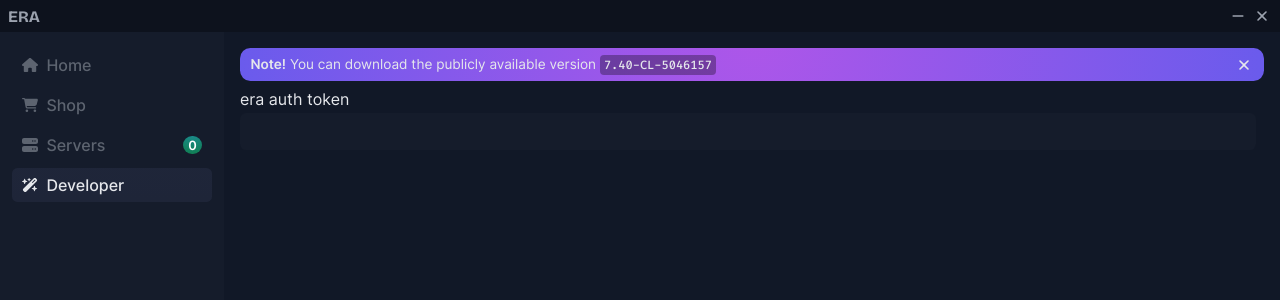
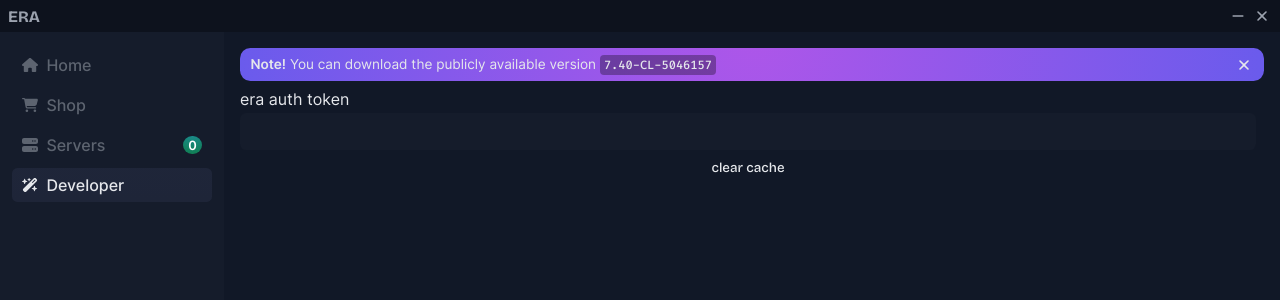
Before and after one commit to CharlesFrFr/era, a React (Vite) app: page /app/developer in a window 1280 px wide. Shown: the top 300 px of the page. Built offline with nearby package versions, Linux system fonts and the light colour scheme; no server answers.

Commit message:
Fix servers not updating

```diff
--- a/src/app/drawer.tsx
+++ b/src/app/drawer.tsx
@@ -11,7 +11,7 @@
   const { data: servers } = useSuspenseQuery({
     queryKey: ["server"],
     queryFn: queryServers,
-    refetchInterval: 1000,
+    // refetchInterval: 1000,
   });
   const filtered = Object.values(servers).filter(
     (server) => server.status === "online" && !server.private
--- a/src/main.css
+++ b/src/main.css
@@ -100,6 +100,7 @@
   cursor: pointer;
   border: none;
   border-radius: 0.4rem;
+  color: var(--t1);
   background-color: transparent;
   transition: background-color 50ms, scale 50ms;
 }
--- a/src/pages/developer.tsx
+++ b/src/pages/developer.tsx
@@ -1,7 +1,13 @@
+import { useQueryClient } from "@tanstack/react-query";
 import { useToken } from "src/state/me";
 
 const Developer = () => {
   const { token, setToken } = useToken();
+
+  const queryClient = useQueryClient();
+  const clearCache = () => {
+    queryClient.clear();
+  };
 
   return (
     <>
@@ -18,6 +24,10 @@
           value={token}
           onChange={(e) => setToken(e.target.value)}
         />
+
+        <button className="button" onClick={clearCache}>
+          clear cache
+        </button>
       </div>
     </>
   );
--- a/src/state/socket.ts
+++ b/src/state/socket.ts
@@ -182,13 +182,13 @@
     });
 
     get().bind("server", "server:add", (event) =>
-      queryClient.setQueryData<Server[]>(["servers"], (servers) => [
+      queryClient.setQueryData<Server[]>(["server"], (servers) => [
         ...(servers || []),
         event.payload as Server,
       ])
     );
     get().bind("server", "server:update", (event) =>
-      queryClient.setQueryData<Server[]>(["servers"], (servers) => {
+      queryClient.setQueryData<Server[]>(["server"], (servers) => {
         const server = event.payload as Server;
         const serverIndex = servers?.findIndex(
           (s) => s.uuid === server.uuid && s.name === server.name
@@ -201,7 +201,7 @@
       })
     );
     get().bind("server", "server:remove", (event) =>
-      queryClient.setQueryData<Server[]>(["servers"], (servers) => {
+      queryClient.setQueryData<Server[]>(["server"], (servers) => {
         const server = event.payload as Server;
         const serverIndex = servers?.findIndex(
           (s) => s.uuid === server.uuid && s.name === server.name
```
